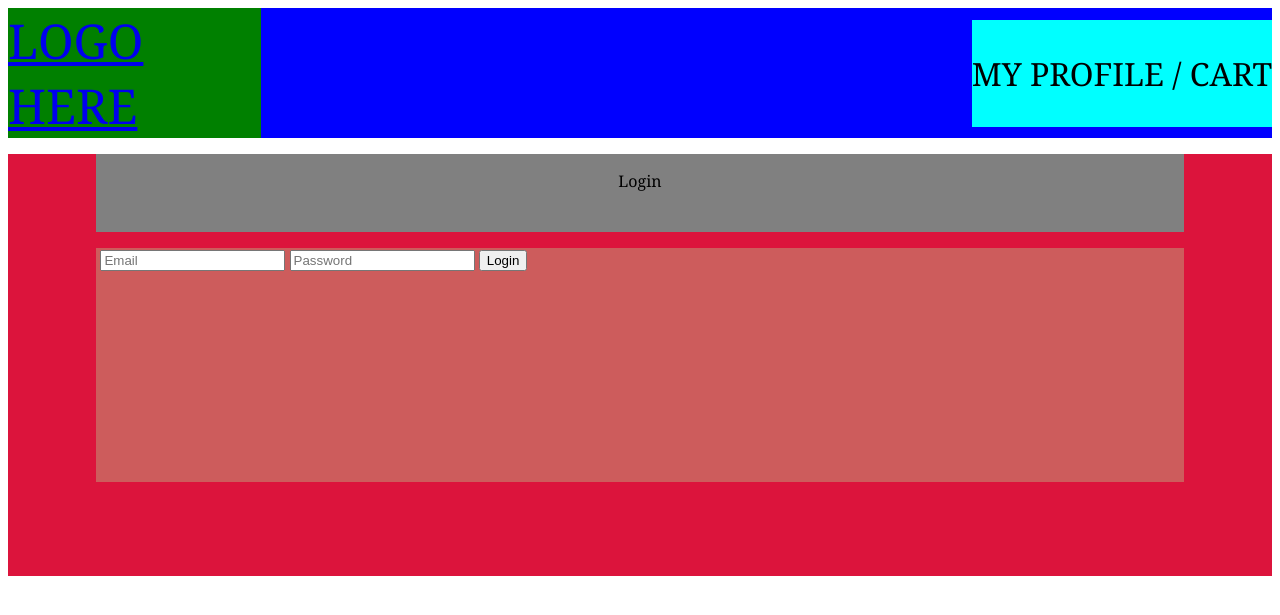
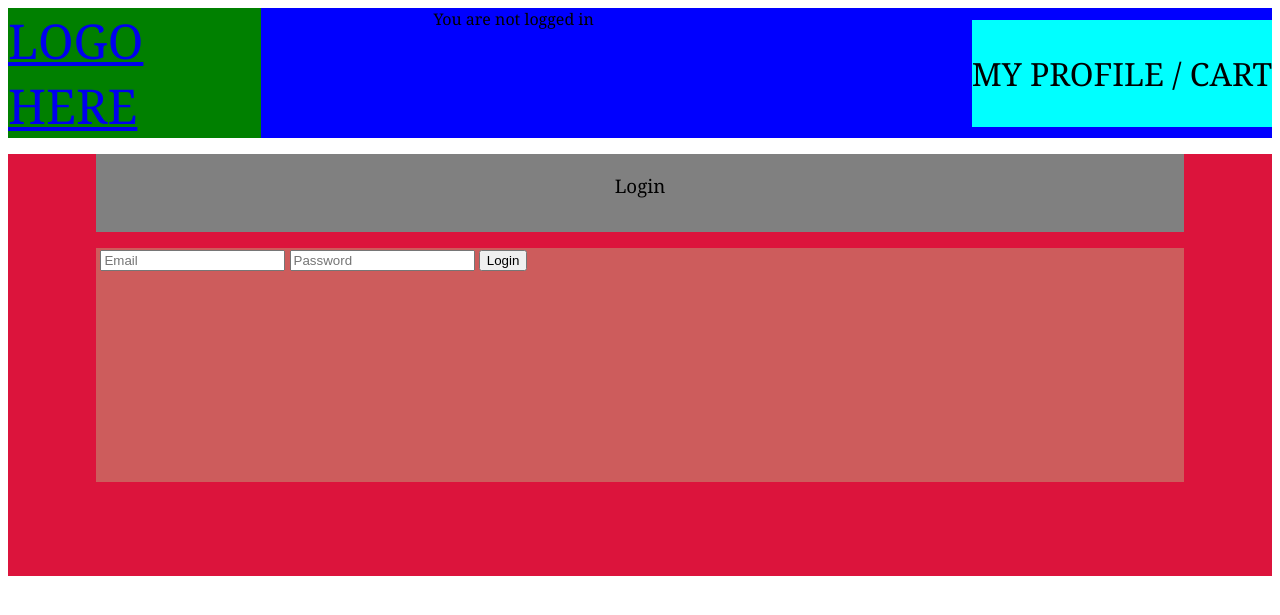
Before and after one commit to Glubiz/p2, a PHP site: page /profil.php in a window 1280 px wide. Shown: the top 615 px of the page. Run offline with PHP 8.4, Linux system fonts and the light colour scheme.

Commit message:
Add files via upload

```diff
--- a/profil.php
+++ b/profil.php
@@ -7,44 +7,39 @@
         <div class="header">
         <div class="logo"><a href="index.php">LOGO HERE</a></div>
             <div class="cart"><p>MY PROFILE / CART</p></div>
-            <div class="test">
-            <!-- Admin check -->
+            <!-- Admin check header -->
             <?php
               if (isset($_SESSION['user_id'])) {
-                if (isset($_SESSION['user_email']) == 'Test@test.com') {
-                  echo '<h3>Welcome Admin</h3>
-                  Here are you options for administarting the webshop...';
-                }
-                else {
+                if ($_SESSION['user_email'] == 'test@test.com') {
+                  echo '<div class="test"><h3>Welcome Admin</h3>
+                  Here are you options for administarting the webshop...</div></div>';
+                } else {
                   $user = $_SESSION['user_email'];
-                echo '<p>Welcome ' . $user . '</p>
+                echo '<div class="test"><p>Welcome ' . $user . '</p>
                 <form action="includes/logout.inc.php" method="post">
                 <div id="button1"><button type="submit" name="logout-submit">Logout</button>
-                </form></div>';
+                </form></div></div></div>';
                 }
-              }
-                ?>
-            </div>
-        </div>
+              } else {
+                  Echo '<div class="test">You are not logged in</div></div>';
+                } ?>
+
+                <!-- Admin check main -->
                 <!-- main div-->
                 <div class="main">
-            <!-- overskrift-->
-            <div class="box1">
                  <?php
                     if (isset($_SESSION['user_id'])) {
-                $user = $_SESSION['user_email'];
-                echo '<h4>Dine køb</h4>';
-                 }
-                 else {
-                 echo '<p>Login</p>';
-                }
-                ?>
+                      if ($_SESSION['user_email'] == 'test@test.com') {
+                       echo '<div class="box1">
+                       <h4>Du er logget ind som admin</h4>
+                       </div><div class="box2"></div>
+                       ';
+                      } else {
+                        echo '<!-- overskrift-->
+                        <div class="box1">
+                          <h4>Dine køb</h4>
                           </div>
-            <!-- valg div-->
-            <div class="box2">
-
-            <?php
-              if (isset($_SESSION['user_id'])) {
+                          <div class="box2">';
                         $dbServername = "mysql35.unoeuro.com";
                         $dbUsername = "solskov_jensen_dk";
                         $dbPassword = "JKQ1TGTK";
@@ -78,26 +73,38 @@
                          }
                         ?>
                         </table>
-
                         <div class="t2">
-            <p>Info box</p>
+                        <p>Infobox</p>
+                        </div>
                         </div>
                         <?php
                       }
-                 else {
-                 echo '<form action="includes/login.inc.php" method="post">
+                    } else {
+                      echo '<div class="test">You are not logged in</div></div>
+                      <!-- main div-->
+            <div class="main">
+                <!-- overskrift-->
+                <div class="box1">
+                    <h3>Login</h3>
+                    </div>
+                <!-- valg div-->
+                <div class="box2">
+                <form action="includes/login.inc.php" method="post">
                      <input type="text" name="email" placeholder="Email">
                      <input type="password" name="password" placeholder="Password">
                      <button type="submit" name="login-submit">Login</button>
-               </form>';
+                   </form>
+                </div>';
                     }
                  ?>
-</div>
+        <!-- test users
+              Email: test@test.com
+              Kode: Test
 
+              Email: Test1@test.com
+              Kode: Test2
+      -->
 
-
-
-        </div>
     </div>
 </body>
 </html>
```
Lines whose indentation alone changed are shown as unchanged.
